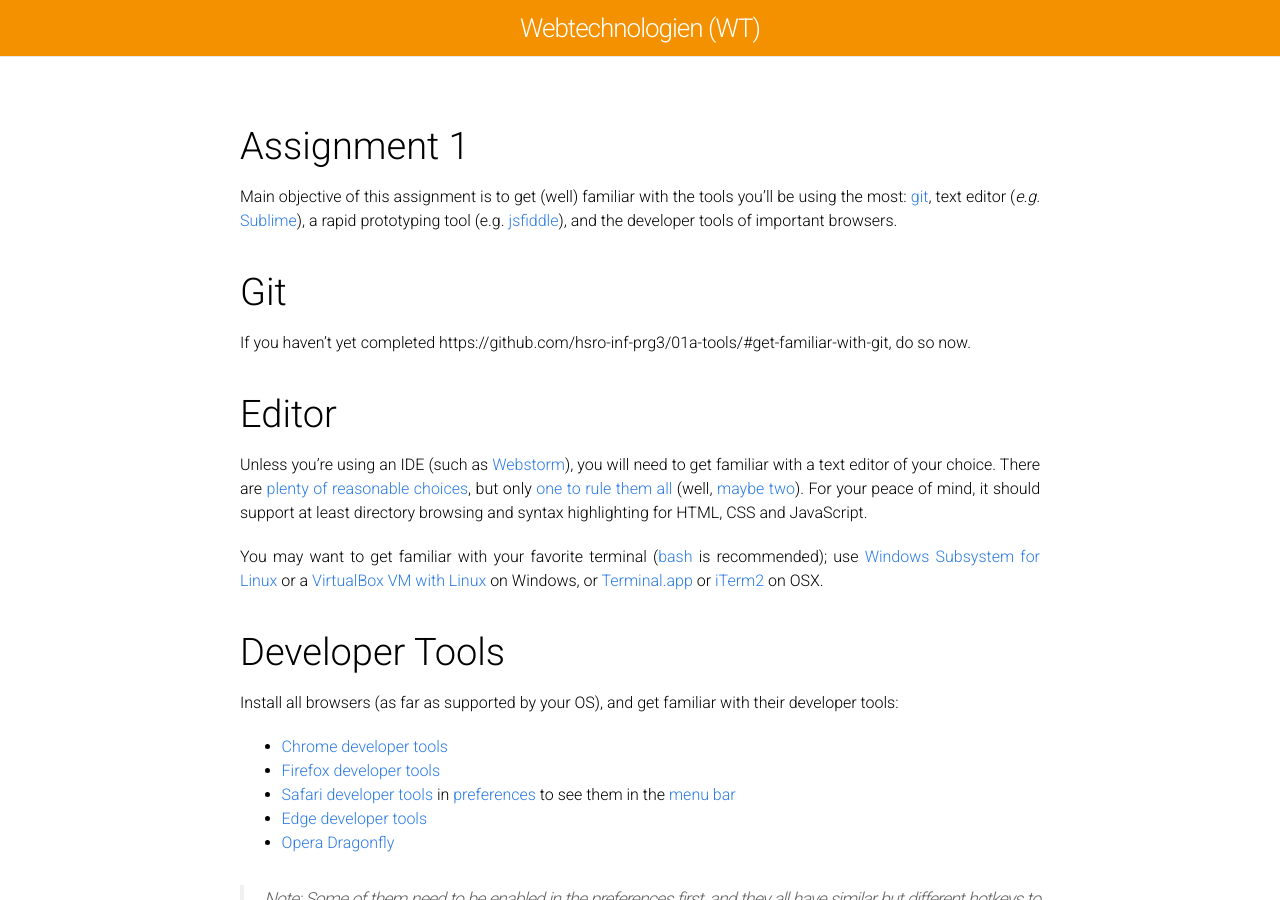
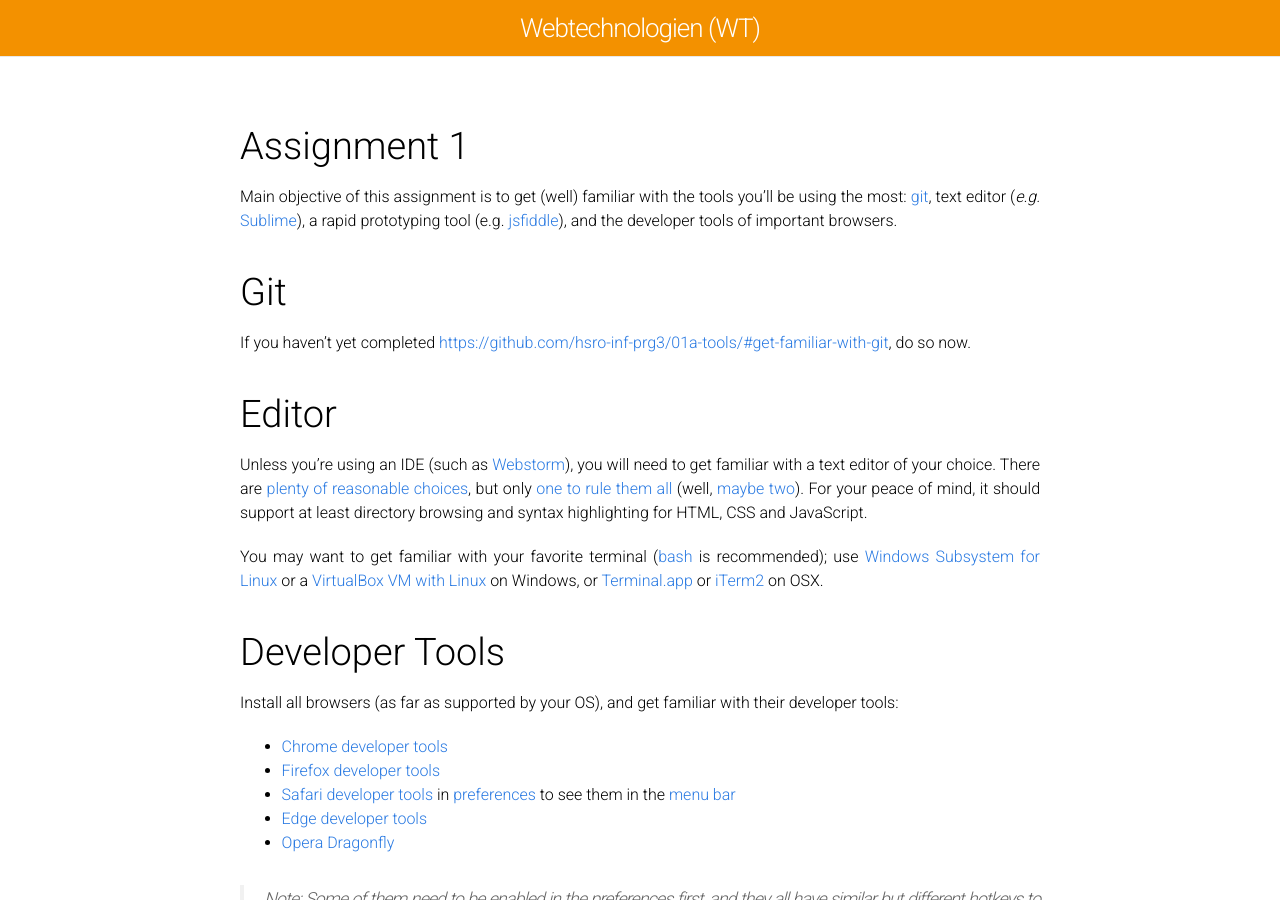
Before and after one commit to SimonGrad/hsro-inf-wt.github.io, a Jekyll site: the page built from 01a-tools.md, in a window 1280 px wide and 900 px high. Built offline with Jekyll 4.4.1, drawn with Linux system fonts in a browser that asks for light colours; our own code applies the rules of GitHub Pages for plain Markdown files.

Commit message:
...and one more

```diff
--- a/01a-tools.md
+++ b/01a-tools.md
@@ -10,7 +10,7 @@ Main objective of this assignment is to get (well) familiar with the tools you'l
 
 # Git
 
-If you haven't yet completed https://github.com/hsro-inf-prg3/01a-tools/#get-familiar-with-git, do so now.
+If you haven't yet completed <https://github.com/hsro-inf-prg3/01a-tools/#get-familiar-with-git>, do so now.
 
 
 # Editor
```
